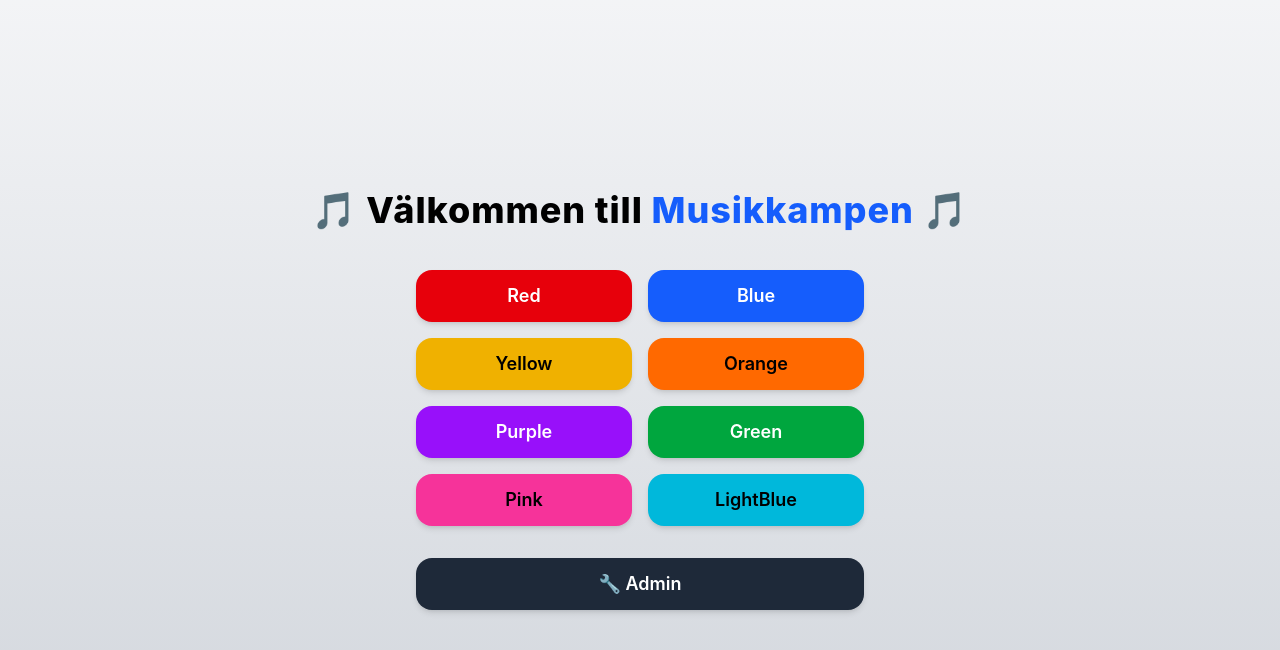
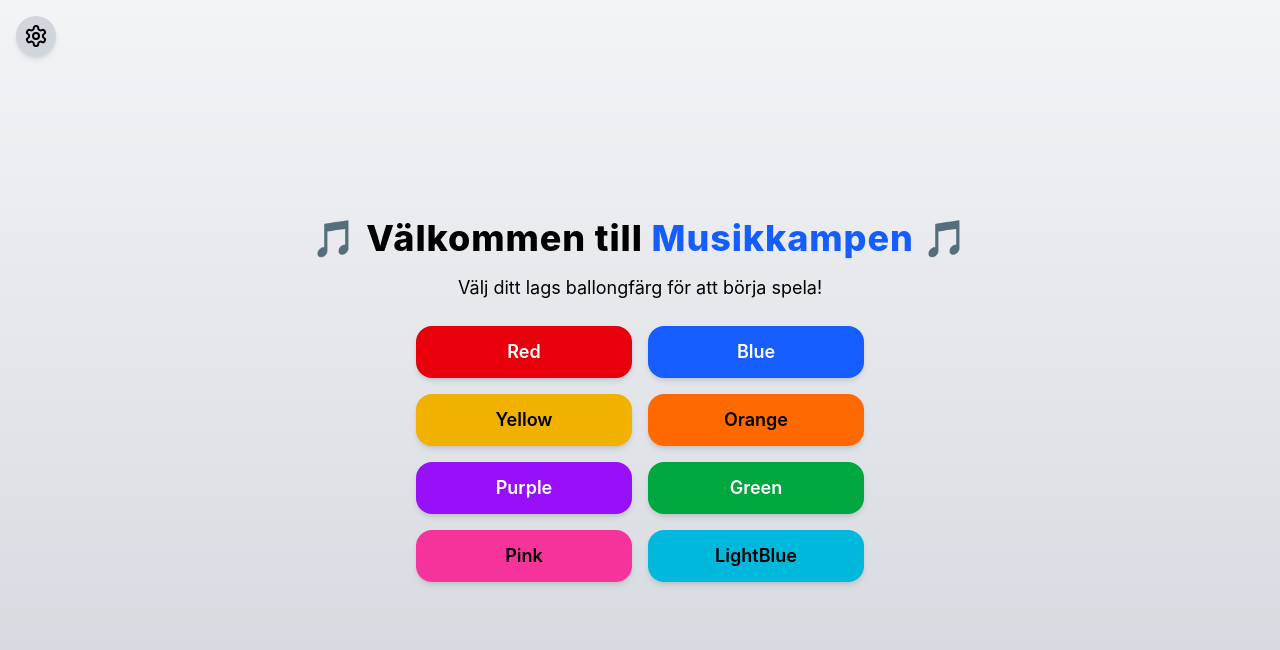
Before and after one commit to Kodstudion/quiz_answer_app, a React (Vite) app in the folder musicbattle/: page / in a window 1280 px wide. Shown: the top 650 px of the page. Built offline with nearby package versions, Linux system fonts and the light colour scheme.

Commit message:
Add admin button

```diff
--- a/musicbattle/package.json
+++ b/musicbattle/package.json
@@ -13,6 +13,7 @@
   },
   "dependencies": {
     "@tailwindcss/vite": "^4.0.6",
+    "lucide-react": "^0.475.0",
     "react": "^19.0.0",
     "react-dom": "^19.0.0",
     "react-router-dom": "^7.1.5",
--- a/musicbattle/src/Home.tsx
+++ b/musicbattle/src/Home.tsx
@@ -1,5 +1,6 @@
 import React from "react";
 import { useNavigate } from "react-router-dom";
+import { Settings } from "lucide-react"; // Importerar ikonbiblioteket för kugghjul
 
 const teams = [
   { name: "Red", color: "bg-red-600 hover:bg-red-700 text-white" },
@@ -16,10 +17,21 @@ const Home: React.FC = () => {
   const navigate = useNavigate();
 
   return (
-    <div className="flex flex-col items-center justify-center min-h-screen w-screen bg-gradient-to-b from-gray-100 to-gray-300 text-black p-6">
-      <h1 className="text-4xl font-extrabold mb-10 text-center tracking-wide">
+    <div className="flex flex-col items-center justify-center min-h-screen w-screen bg-gradient-to-b from-gray-100 to-gray-300 text-black p-6 relative">
+
+      {/* Admin-knapp (kugghjul i övre vänstra hörnet) */}
+      <button
+        onClick={() => navigate("/admin")}
+        className="absolute top-4 left-4 p-2 bg-gray-300 hover:bg-gray-400 rounded-full shadow-md transition duration-300"
+      >
+        <Settings className="w-6 h-6 text-black" />
+      </button>
+
+      {/* Titel och instruktion */}
+      <h1 className="text-4xl font-extrabold mb-4 text-center tracking-wide">
         🎵 Välkommen till <span className="text-blue-600">Musikkampen</span> 🎵
       </h1>
+      <p className="text-lg text-center mb-6">Välj ditt lags ballongfärg för att börja spela!</p>
 
       {/* Grid med 2 kolumner och 4 rader */}
       <div className="grid grid-cols-2 gap-4 w-full max-w-md">
@@ -33,14 +45,6 @@ const Home: React.FC = () => {
           </button>
         ))}
       </div>
-
-      {/* Admin-knapp längst ner */}
-      <button
-        onClick={() => navigate("/admin")}
-        className="mt-8 bg-gray-800 hover:bg-gray-900 text-white px-6 py-3 rounded-2xl text-lg font-semibold w-full max-w-md shadow-md transform transition duration-300 hover:scale-105"
-      >
-        🔧 Admin
-      </button>
     </div>
   );
 };
```
Also changed, not shown: 1 other file (tests, documents, lock files or other folders).
